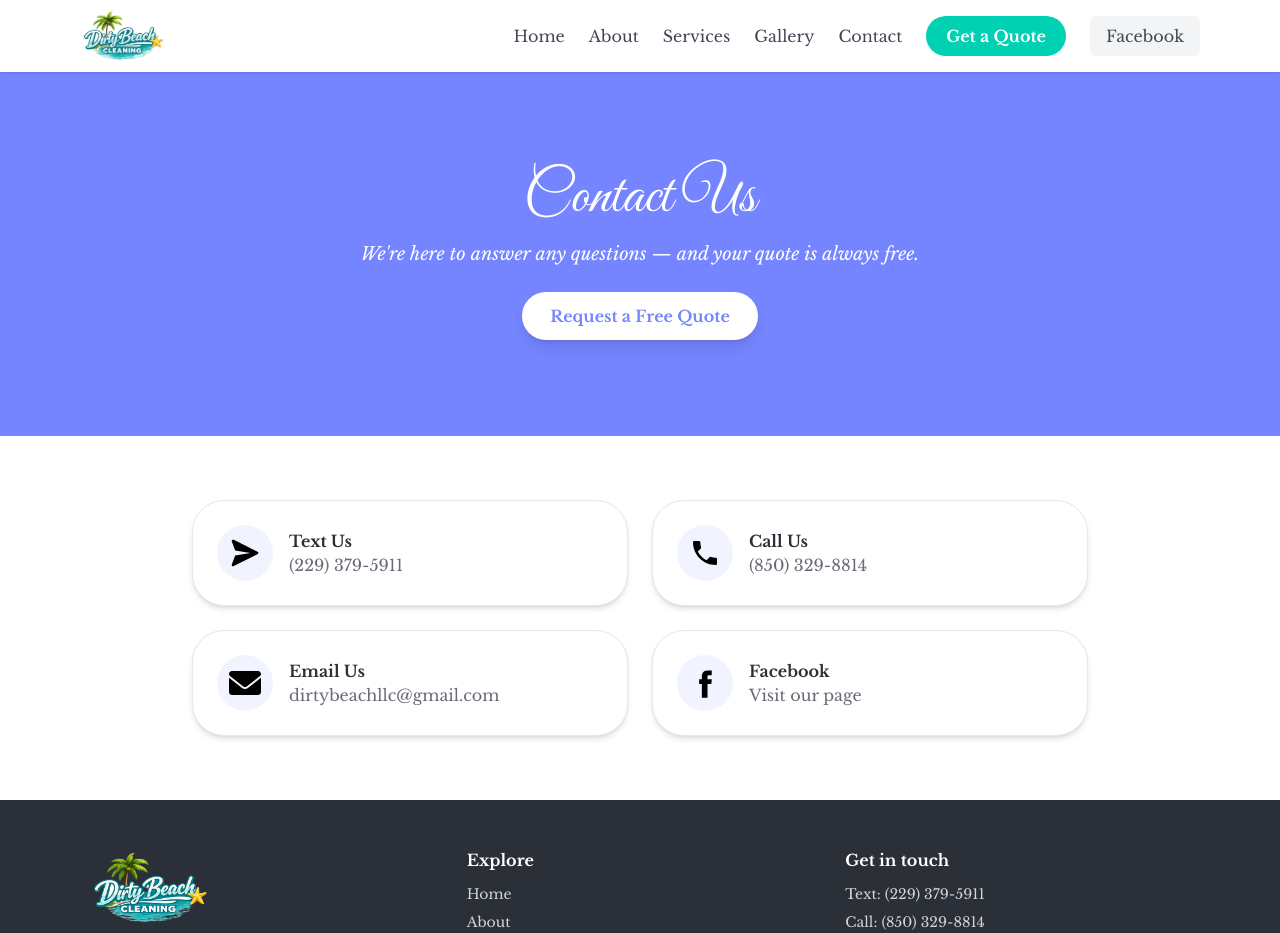
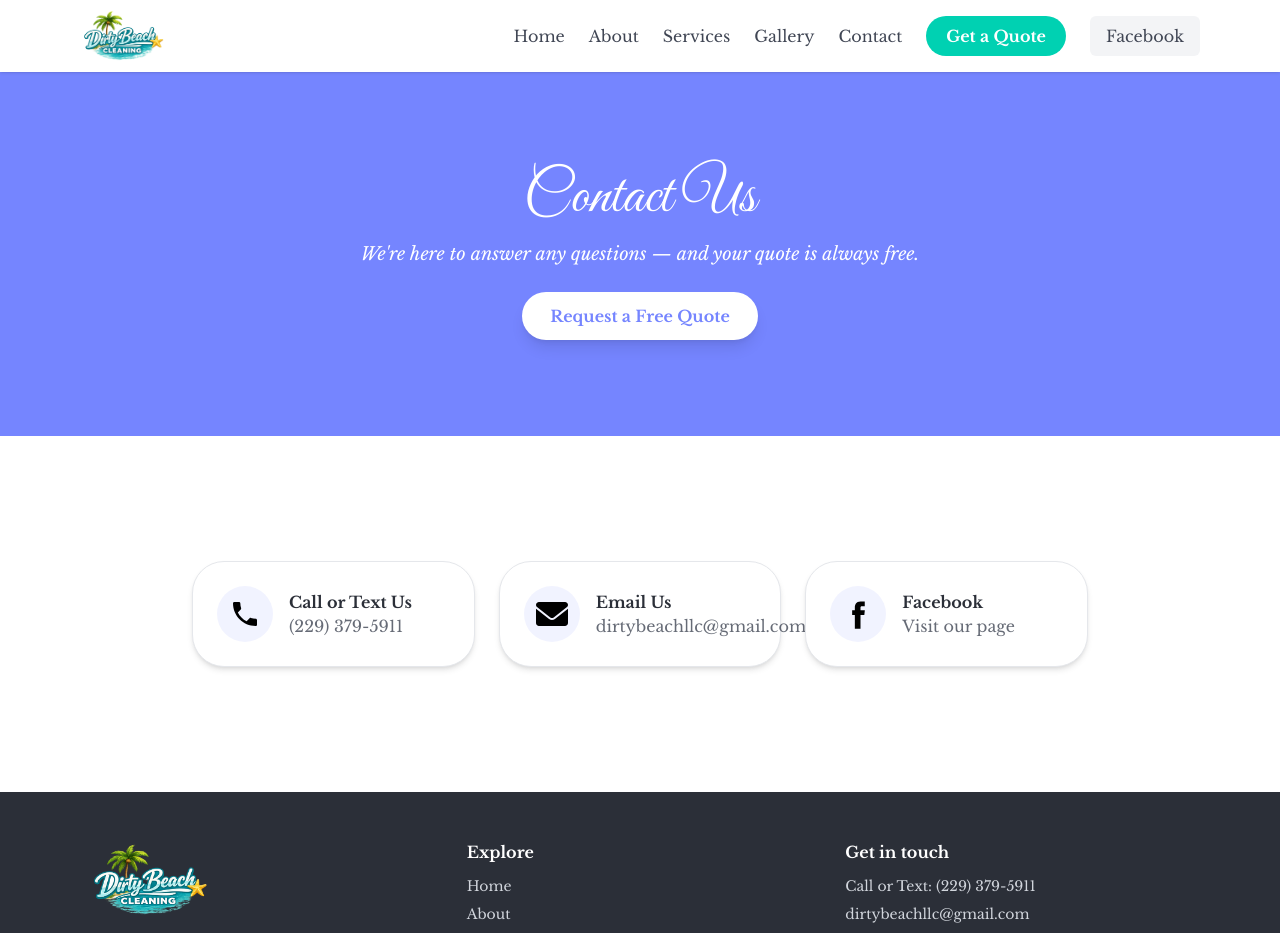
Before and after one commit to Pairadux/dirty-beach-cleans, a SvelteKit app: page /contact in a window 1280 px wide. Shown: the top 933 px of the page. Built offline with nearby package versions, Linux system fonts and the light colour scheme.

Commit message:
fix: standardize on single 229-379-5911 call/text number

```diff
--- a/src/lib/Footer.svelte
+++ b/src/lib/Footer.svelte
@@ -34,13 +34,8 @@
 			<h3 class="mb-3 font-semibold text-white">Get in touch</h3>
 			<ul class="space-y-2 text-sm">
 				<li>
-					<a href="sms:+12293795911" class="transition-colors hover:text-white"
-						>Text: (229) 379-5911</a
-					>
-				</li>
-				<li>
-					<a href="tel:+18503298814" class="transition-colors hover:text-white"
-						>Call: (850) 329-8814</a
+					<a href="tel:+12293795911" class="transition-colors hover:text-white"
+						>Call or Text: (229) 379-5911</a
 					>
 				</li>
 				<li>
--- a/src/routes/contact/+page.svelte
+++ b/src/routes/contact/+page.svelte
@@ -3,16 +3,10 @@
 
 	const methods = [
 		{
-			icon: '1564528_fly_messager_send_communication_email_icon.svg',
-			label: 'Text Us',
+			icon: '352510_local_phone_icon.svg',
+			label: 'Call or Text Us',
 			value: '(229) 379-5911',
-			href: 'sms:+12293795911'
-		},
-		{
-			icon: '352510_local_phone_icon.svg',
-			label: 'Call Us',
-			value: '(850) 329-8814',
-			href: 'tel:+18503298814'
+			href: 'tel:+12293795911'
 		},
 		{
 			icon: '8665305_envelope_email_icon.svg',
@@ -50,7 +44,7 @@
 
 	<section class="flex flex-1 items-center px-4 py-16">
 		<div class="mx-auto w-full max-w-4xl">
-			<div class="grid gap-6 sm:grid-cols-2">
+			<div class="grid gap-6 sm:grid-cols-3">
 				{#each methods as method}
 					<a
 						href={method.href}
```
